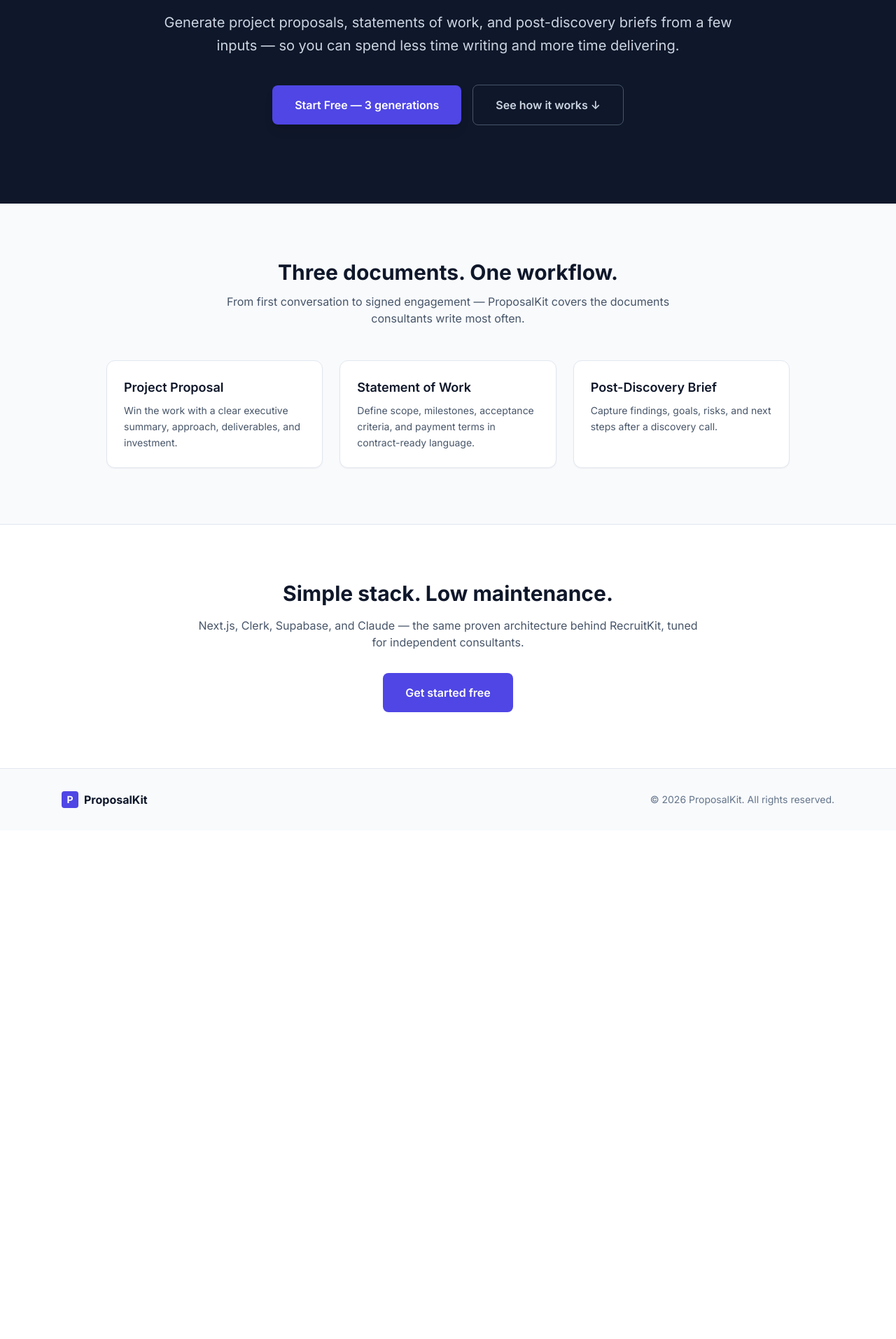
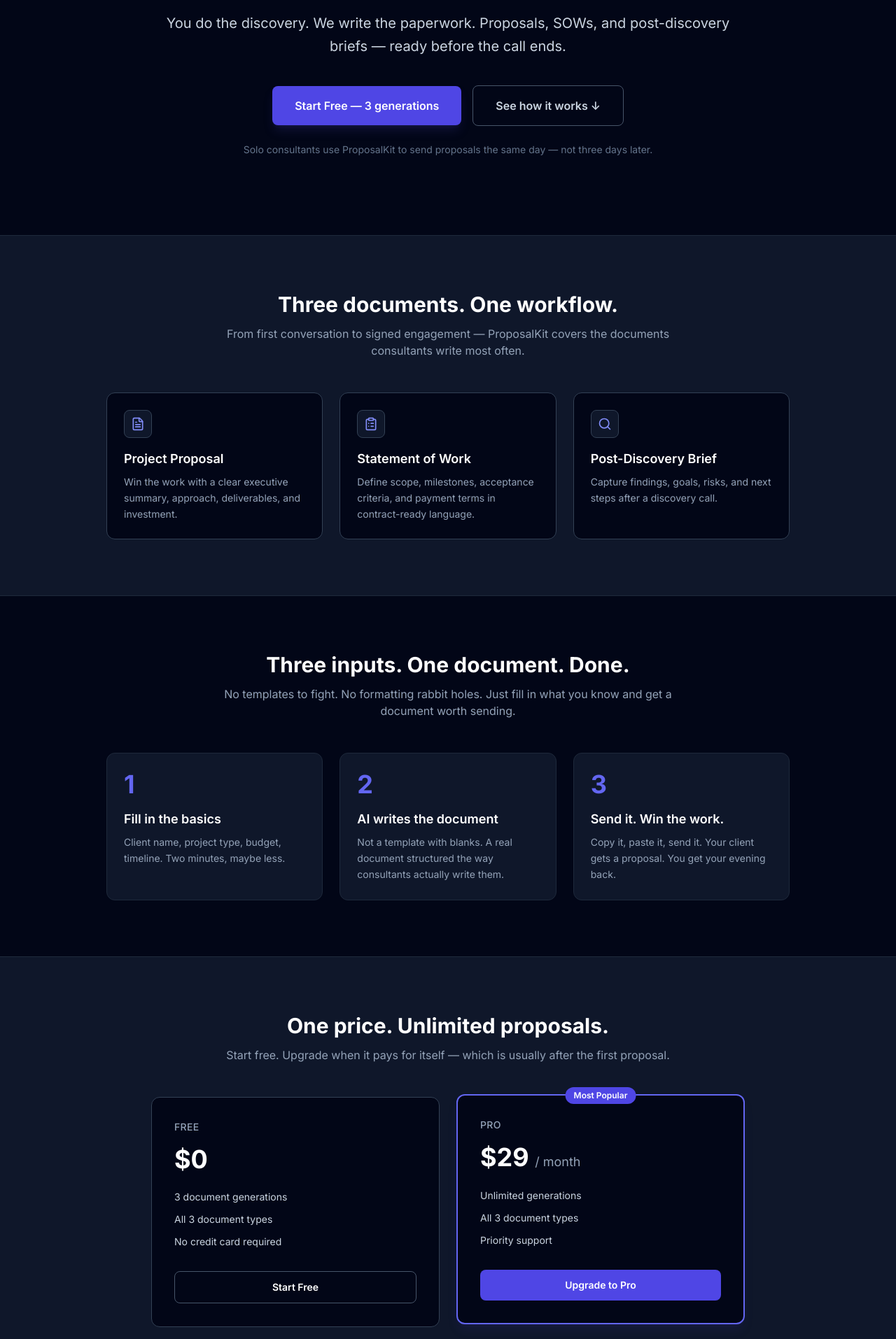
Before and after one commit to RichTravels/ProposalKit, a Next.js app: page / in a window 1280 px wide. Shown: the part 346-2260 px from the top of the page at 70% size. Before the commit the page ends 1533 px from the top, so only its background shows below. Built offline with nearby package versions, Linux system fonts and the light colour scheme; no server answers.

Commit message:
feat: complete landing page with human copy and all sections

```diff
--- a/package.json
+++ b/package.json
@@ -16,6 +16,7 @@
     "@clerk/nextjs": "^6.36.5",
     "@prisma/client": "^5.22.0",
     "clsx": "^2.1.1",
+    "lucide-react": "^1.18.0",
     "next": "^14.2.25",
     "react": "^18.2.0",
     "react-dom": "^18.2.0",
--- a/src/app/page.tsx
+++ b/src/app/page.tsx
@@ -1,14 +1,58 @@
 import Link from "next/link";
 import { redirect } from "next/navigation";
 import { auth } from "@clerk/nextjs/server";
+import { ClipboardList, FileText, Search } from "lucide-react";
+import UpgradeButton from "@/components/UpgradeButton";
+
+const documentTypes = [
+  {
+    title: "Project Proposal",
+    description:
+      "Win the work with a clear executive summary, approach, deliverables, and investment.",
+    icon: FileText,
+  },
+  {
+    title: "Statement of Work",
+    description:
+      "Define scope, milestones, acceptance criteria, and payment terms in contract-ready language.",
+    icon: ClipboardList,
+  },
+  {
+    title: "Post-Discovery Brief",
+    description:
+      "Capture findings, goals, risks, and next steps after a discovery call.",
+    icon: Search,
+  },
+];
+
+const steps = [
+  {
+    number: "1",
+    title: "Fill in the basics",
+    description:
+      "Client name, project type, budget, timeline. Two minutes, maybe less.",
+  },
+  {
+    number: "2",
+    title: "AI writes the document",
+    description:
+      "Not a template with blanks. A real document structured the way consultants actually write them.",
+  },
+  {
+    number: "3",
+    title: "Send it. Win the work.",
+    description:
+      "Copy it, paste it, send it. Your client gets a proposal. You get your evening back.",
+  },
+];
 
 export default async function LandingPage() {
   const { userId } = await auth();
   if (userId) redirect("/dashboard");
 
   return (
-    <div className="min-h-screen bg-white">
-      <nav className="bg-slate-900">
+    <div className="min-h-screen bg-slate-950 text-white">
+      <nav className="border-b border-slate-800 bg-slate-950">
         <div className="mx-auto flex max-w-6xl items-center justify-between px-6 py-4">
           <Link href="/" className="flex items-center gap-2">
             <div className="flex h-8 w-8 items-center justify-center rounded bg-indigo-600">
@@ -34,71 +78,95 @@
         </div>
       </nav>
 
-      <section className="bg-slate-900 pb-28 pt-24">
+      {/* Hero */}
+      <section className="bg-slate-950 pb-28 pt-24">
         <div className="mx-auto max-w-4xl px-6 text-center">
-          <div className="mb-4 inline-flex items-center gap-2 rounded-full border border-slate-700 bg-slate-800 px-4 py-1.5 text-xs font-medium text-slate-400">
+          <div className="mb-4 inline-flex items-center gap-2 rounded-full border border-slate-700 bg-slate-900 px-4 py-1.5 text-xs font-medium text-slate-400">
             Built for solo consultants
           </div>
           <h1 className="mt-2 text-5xl font-bold leading-tight tracking-tight text-white lg:text-6xl">
-            Client-ready documents<br className="hidden sm:block" /> in minutes, not days.
+            Client-ready documents
+            <br className="hidden sm:block" /> in minutes, not days.
           </h1>
           <p className="mt-6 text-xl leading-relaxed text-slate-300">
-            Generate project proposals, statements of work, and post-discovery briefs
-            from a few inputs — so you can spend less time writing and more time
-            delivering.
+            You do the discovery. We write the paperwork. Proposals, SOWs, and
+            post-discovery briefs — ready before the call ends.
           </p>
           <div className="mt-10 flex flex-wrap items-center justify-center gap-4">
             <Link
               href="/sign-up"
-              className="rounded-lg bg-indigo-600 px-8 py-4 text-base font-semibold text-white shadow-lg transition hover:bg-indigo-500"
+              className="rounded-lg bg-indigo-600 px-8 py-4 text-base font-semibold text-white shadow-lg shadow-indigo-900/30 transition hover:bg-indigo-500"
             >
               Start Free — 3 generations
             </Link>
             <a
-              href="#features"
+              href="#how-it-works"
               className="rounded-lg border border-slate-600 px-8 py-4 text-base font-semibold text-slate-300 transition hover:border-slate-400 hover:text-white"
             >
               See how it works ↓
             </a>
           </div>
+          <p className="mt-6 text-sm text-slate-500">
+            Solo consultants use ProposalKit to send proposals the same day — not three
+            days later.
+          </p>
         </div>
       </section>
 
-      <section id="features" className="border-b border-slate-200 bg-slate-50 py-20">
+      {/* Document types */}
+      <section id="features" className="border-y border-slate-800 bg-slate-900 py-20">
         <div className="mx-auto max-w-5xl px-6">
-          <h2 className="text-center text-3xl font-bold text-slate-900">
+          <h2 className="text-center text-3xl font-bold text-white">
             Three documents. One workflow.
           </h2>
-          <p className="mx-auto mt-3 max-w-2xl text-center text-slate-600">
+          <p className="mx-auto mt-3 max-w-2xl text-center text-slate-400">
             From first conversation to signed engagement — ProposalKit covers the
             documents consultants write most often.
           </p>
 
           <div className="mt-12 grid gap-6 md:grid-cols-3">
-            {[
-              {
-                title: "Project Proposal",
-                description:
-                  "Win the work with a clear executive summary, approach, deliverables, and investment.",
-              },
-              {
-                title: "Statement of Work",
-                description:
-                  "Define scope, milestones, acceptance criteria, and payment terms in contract-ready language.",
-              },
-              {
-                title: "Post-Discovery Brief",
-                description:
-                  "Capture findings, goals, risks, and next steps after a discovery call.",
-              },
-            ].map((feature) => (
+            {documentTypes.map((feature) => {
+              const Icon = feature.icon;
+              return (
+                <div
+                  key={feature.title}
+                  className="rounded-xl border border-slate-700 bg-slate-950 p-6 transition hover:border-indigo-500/50 hover:bg-slate-900"
+                >
+                  <div className="mb-4 flex h-10 w-10 items-center justify-center rounded-lg border border-slate-700 bg-slate-900 text-indigo-400">
+                    <Icon className="h-5 w-5" />
+                  </div>
+                  <h3 className="text-lg font-semibold text-white">{feature.title}</h3>
+                  <p className="mt-2 text-sm leading-relaxed text-slate-400">
+                    {feature.description}
+                  </p>
+                </div>
+              );
+            })}
+          </div>
+        </div>
+      </section>
+
+      {/* How it works */}
+      <section id="how-it-works" className="bg-slate-950 py-20">
+        <div className="mx-auto max-w-5xl px-6">
+          <h2 className="text-center text-3xl font-bold text-white">
+            Three inputs. One document. Done.
+          </h2>
+          <p className="mx-auto mt-3 max-w-2xl text-center text-slate-400">
+            No templates to fight. No formatting rabbit holes. Just fill in what you
+            know and get a document worth sending.
+          </p>
+
+          <div className="mt-12 grid gap-6 md:grid-cols-3">
+            {steps.map((step) => (
               <div
-                key={feature.title}
-                className="rounded-xl border border-slate-200 bg-white p-6 shadow-sm"
+                key={step.number}
+                className="rounded-xl border border-slate-800 bg-slate-900 p-6"
               >
-                <h3 className="text-lg font-semibold text-slate-900">{feature.title}</h3>
-                <p className="mt-2 text-sm leading-relaxed text-slate-600">
-                  {feature.description}
+                <p className="text-4xl font-bold text-indigo-500">{step.number}</p>
+                <h3 className="mt-4 text-lg font-semibold text-white">{step.title}</h3>
+                <p className="mt-2 text-sm leading-relaxed text-slate-400">
+                  {step.description}
                 </p>
               </div>
             ))}
@@ -106,33 +174,95 @@
         </div>
       </section>
 
-      <section className="py-20">
+      {/* Pricing */}
+      <section id="pricing" className="border-y border-slate-800 bg-slate-900 py-20">
+        <div className="mx-auto max-w-4xl px-6">
+          <h2 className="text-center text-3xl font-bold text-white">
+            One price. Unlimited proposals.
+          </h2>
+          <p className="mx-auto mt-3 max-w-2xl text-center text-slate-400">
+            Start free. Upgrade when it pays for itself — which is usually after the
+            first proposal.
+          </p>
+
+          <div className="mt-12 grid gap-6 md:grid-cols-2">
+            <div className="rounded-xl border border-slate-700 bg-slate-950 p-8">
+              <p className="text-sm font-medium uppercase tracking-wide text-slate-400">
+                Free
+              </p>
+              <p className="mt-4 text-4xl font-bold text-white">$0</p>
+              <ul className="mt-6 space-y-3 text-sm text-slate-300">
+                <li>3 document generations</li>
+                <li>All 3 document types</li>
+                <li>No credit card required</li>
+              </ul>
+              <Link
+                href="/sign-up"
+                className="mt-8 block w-full rounded-lg border border-slate-600 py-3 text-center text-sm font-semibold text-white transition hover:border-slate-400 hover:bg-slate-900"
+              >
+                Start Free
+              </Link>
+            </div>
+
+            <div className="relative rounded-xl border-2 border-indigo-500 bg-slate-950 p-8 shadow-lg shadow-indigo-900/20 md:-translate-y-1">
+              <span className="absolute -top-3 left-1/2 -translate-x-1/2 rounded-full bg-indigo-600 px-3 py-1 text-xs font-semibold text-white">
+                Most Popular
+              </span>
+              <p className="text-sm font-medium uppercase tracking-wide text-slate-400">
+                Pro
+              </p>
+              <p className="mt-4 text-4xl font-bold text-white">
+                $29{" "}
+                <span className="text-lg font-normal text-slate-400">/ month</span>
+              </p>
+              <ul className="mt-6 space-y-3 text-sm text-slate-300">
+                <li>Unlimited generations</li>
+                <li>All 3 document types</li>
+                <li>Priority support</li>
+              </ul>
+              <div className="mt-8">
+                <UpgradeButton
+                  label="Upgrade to Pro"
+                  className="w-full rounded-lg bg-indigo-600 py-3 text-sm font-semibold text-white transition hover:bg-indigo-500 disabled:bg-slate-600"
+                />
+              </div>
+            </div>
+          </div>
+        </div>
+      </section>
+
+      {/* Final CTA */}
+      <section className="bg-slate-950 py-24">
         <div className="mx-auto max-w-3xl px-6 text-center">
-          <h2 className="text-3xl font-bold text-slate-900">Simple stack. Low maintenance.</h2>
-          <p className="mt-4 text-slate-600">
-            Next.js, Clerk, Supabase, and Claude — the same proven architecture behind
-            RecruitKit, tuned for independent consultants.
+          <h2 className="text-4xl font-bold text-white">
+            Your next proposal is already late.
+          </h2>
+          <p className="mt-4 text-lg text-slate-400">
+            Start writing it now — free, no card required.
           </p>
           <Link
             href="/sign-up"
             className="mt-8 inline-block rounded-lg bg-indigo-600 px-8 py-4 text-base font-semibold text-white transition hover:bg-indigo-500"
           >
-            Get started free
+            Get Started Free
           </Link>
         </div>
       </section>
 
-      <footer className="border-t border-slate-200 bg-slate-50 py-8">
-        <div className="mx-auto flex max-w-6xl items-center justify-between px-6">
-          <div className="flex items-center gap-2">
-            <div className="flex h-6 w-6 items-center justify-center rounded bg-indigo-600">
-              <span className="text-sm font-bold text-white">P</span>
-            </div>
-            <span className="text-base font-bold text-slate-900">ProposalKit</span>
+      {/* Footer */}
+      <footer className="border-t border-slate-800 bg-slate-950 py-8">
+        <div className="mx-auto flex max-w-6xl flex-col items-center justify-between gap-4 px-6 sm:flex-row">
+          <p className="text-sm text-slate-500">
+            © 2025 ProposalKit. Built for independent consultants.
+          </p>
+          <div className="flex items-center gap-6 text-sm text-slate-500">
+            <Link href="#" className="transition hover:text-slate-300">
+              Privacy Policy
+            </Link>
+            <Link href="#" className="transition hover:text-slate-300">
+              Terms of Service
+            </Link>
           </div>
-          <p className="text-sm text-slate-500">
-            © {new Date().getFullYear()} ProposalKit. All rights reserved.
-          </p>
         </div>
       </footer>
     </div>
```
Also changed, not shown: 2 other files (tests, documents, lock files or other folders).
